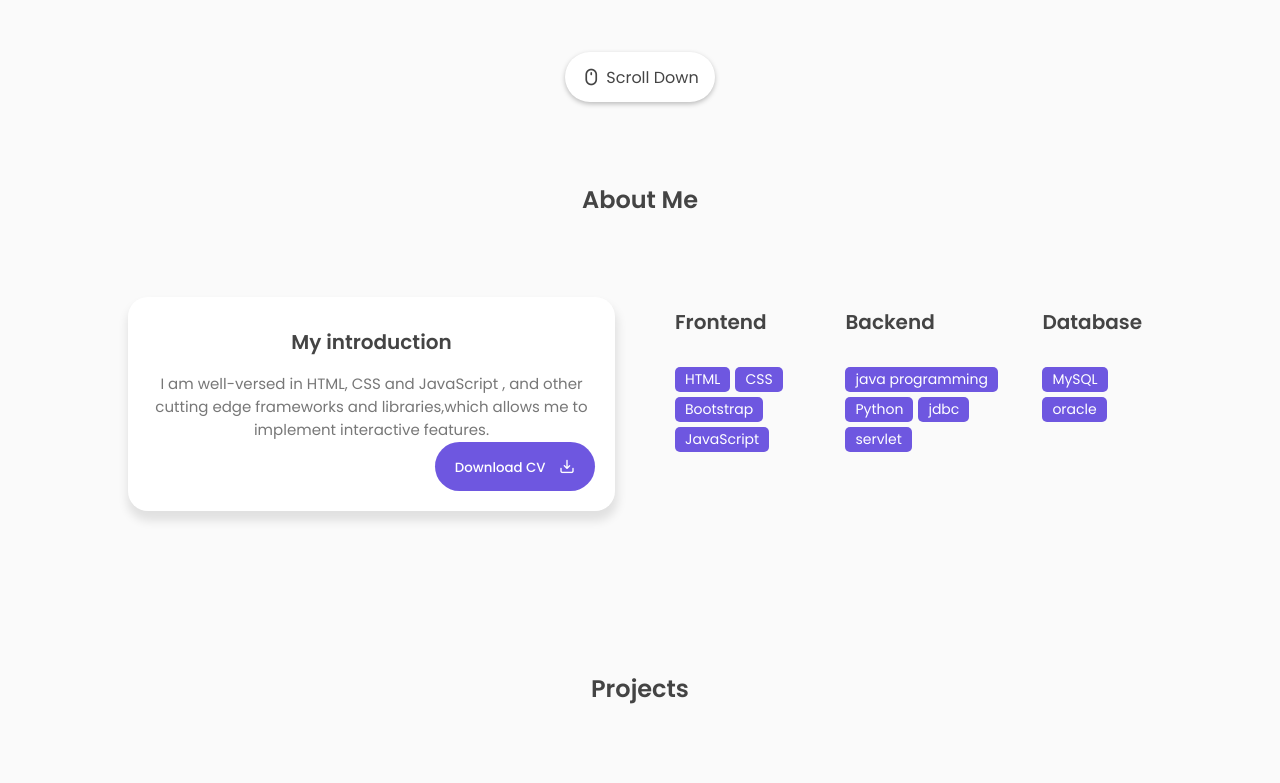
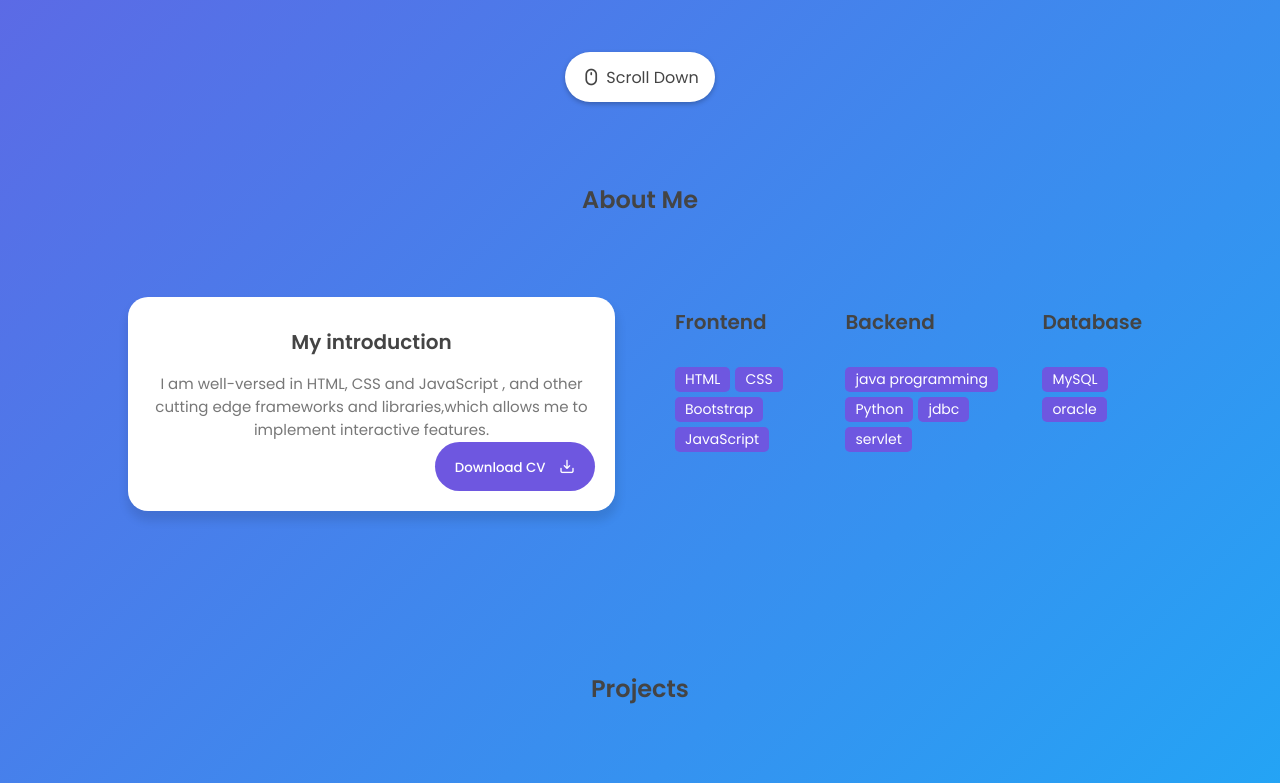
Before and after one commit to Suhaswani01/portfolio, a plain HTML site: page index.html in a window 1280 px wide. Shown: the part 698-1481 px from the top of the page. Drawn offline with nearby package versions, Linux system fonts and the light colour scheme.

Commit message:
Update style.css

```diff
--- a/css/style.css
+++ b/css/style.css
@@ -75,13 +75,16 @@ i{
 }
 
 /* ------- BASE -------- */
-body{
-    background: var(--body-color);
-}
 .container{
     width: 100%;
-    position: relative;
+    min-height: 100vh;
+    background: linear-gradient(135deg, #6e57e0, #00c9ff);
 }
+
+body{
+    background: none;
+}
+
 
 /* ----- NAVIGATION BAR ----- */
 nav{
```
